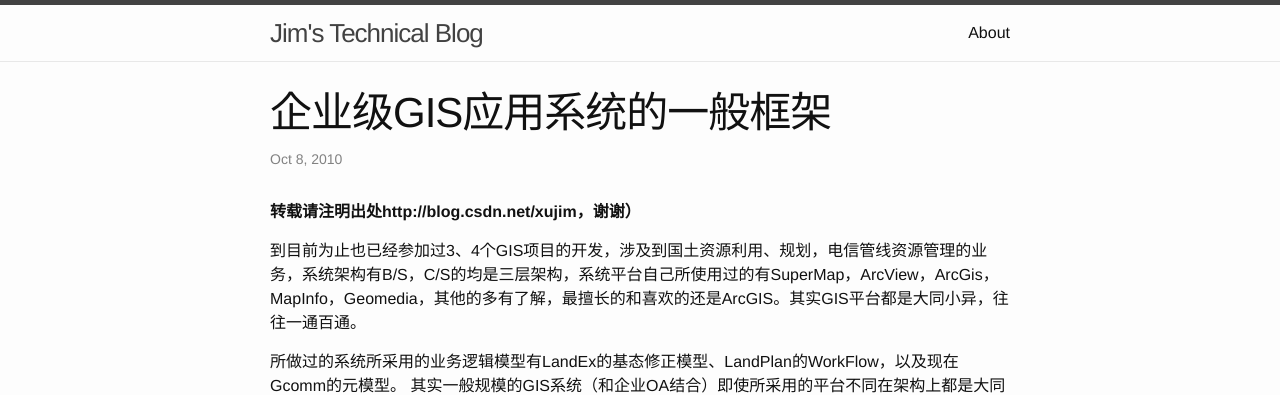
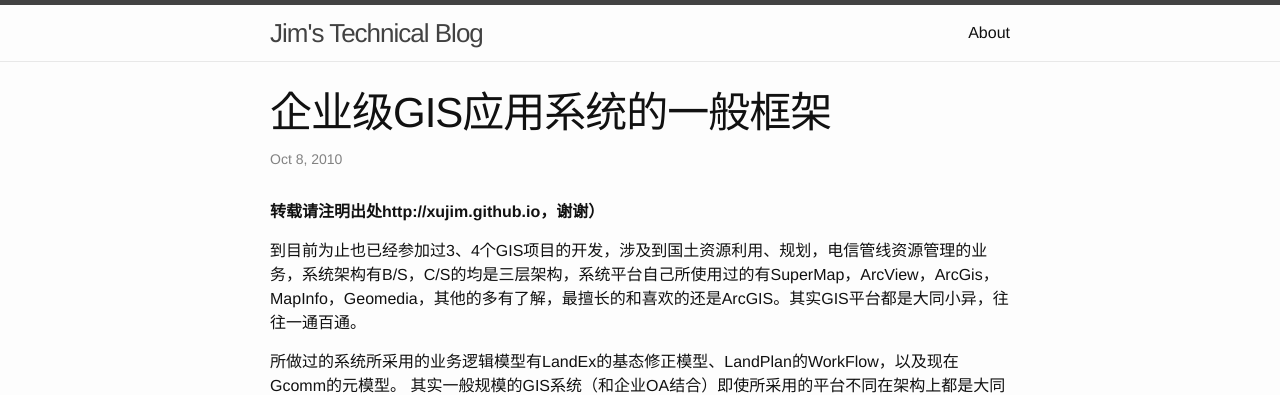
Before and after one commit to xujim/xujim.github.io, a Jekyll site: the page built from _posts/2010-10-08-discussion_on_enterprise_gis_framework.markdown, in a window 1280 px wide. Shown: the top 395 px of the page. Built offline with Jekyll 4.4.1, drawn with Linux system fonts in a browser that asks for light colours; part of the change alters nothing that is shown.

Commit message:
Update 2010-10-08-discussion_on_enterprise_gis_framework.markdown

```diff
--- a/_posts/2010-10-08-discussion_on_enterprise_gis_framework.markdown
+++ b/_posts/2010-10-08-discussion_on_enterprise_gis_framework.markdown
@@ -5,7 +5,7 @@ date:   2010-10-08 09:36:25
 categories: GIS
 ---
 
-**转载请注明出处http://blog.csdn.net/xujim，谢谢）**
+**转载请注明出处http://xujim.github.io，谢谢）**
 
 到目前为止也已经参加过3、4个GIS项目的开发，涉及到国土资源利用、规划，电信管线资源管理的业务，系统架构有B/S，C/S的均是三层架构，系统平台自己所使用过的有SuperMap，ArcView，ArcGis，MapInfo，Geomedia，其他的多有了解，最擅长的和喜欢的还是ArcGIS。其实GIS平台都是大同小异，往往一通百通。
 
```
